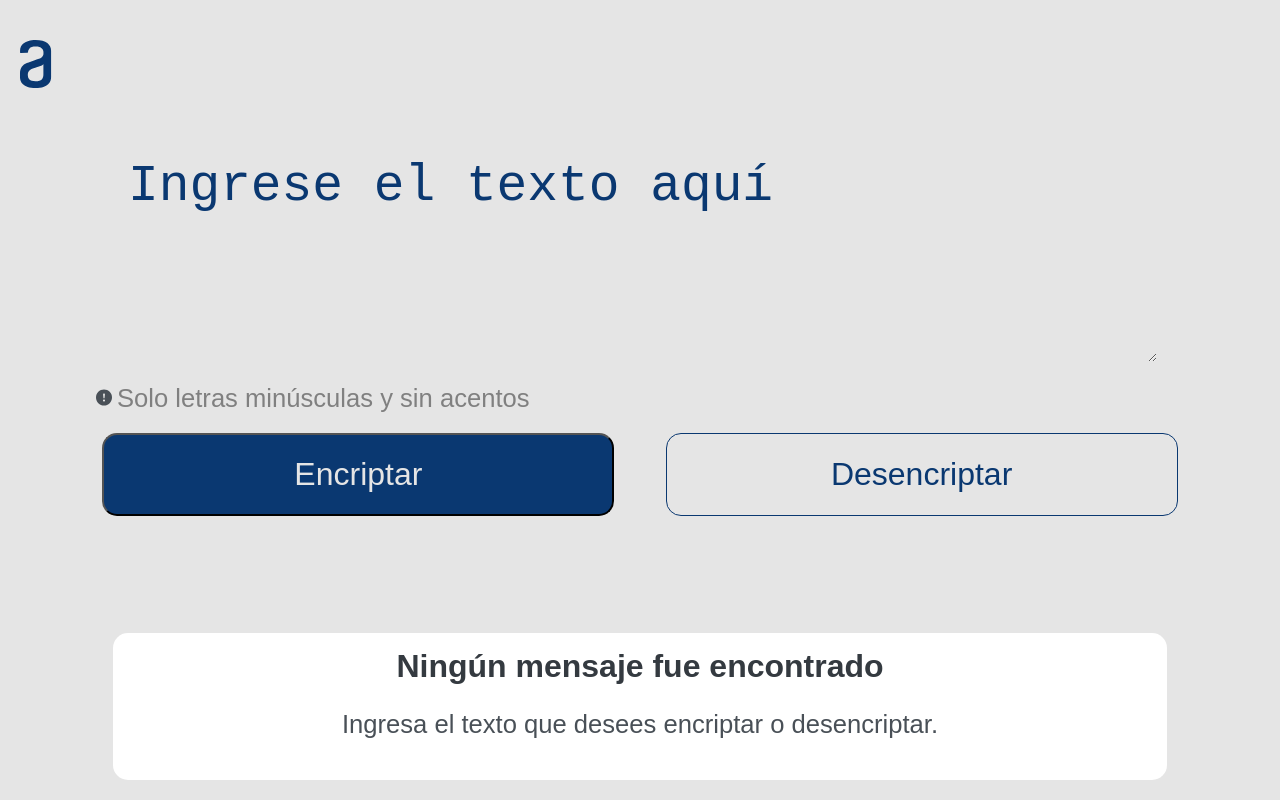
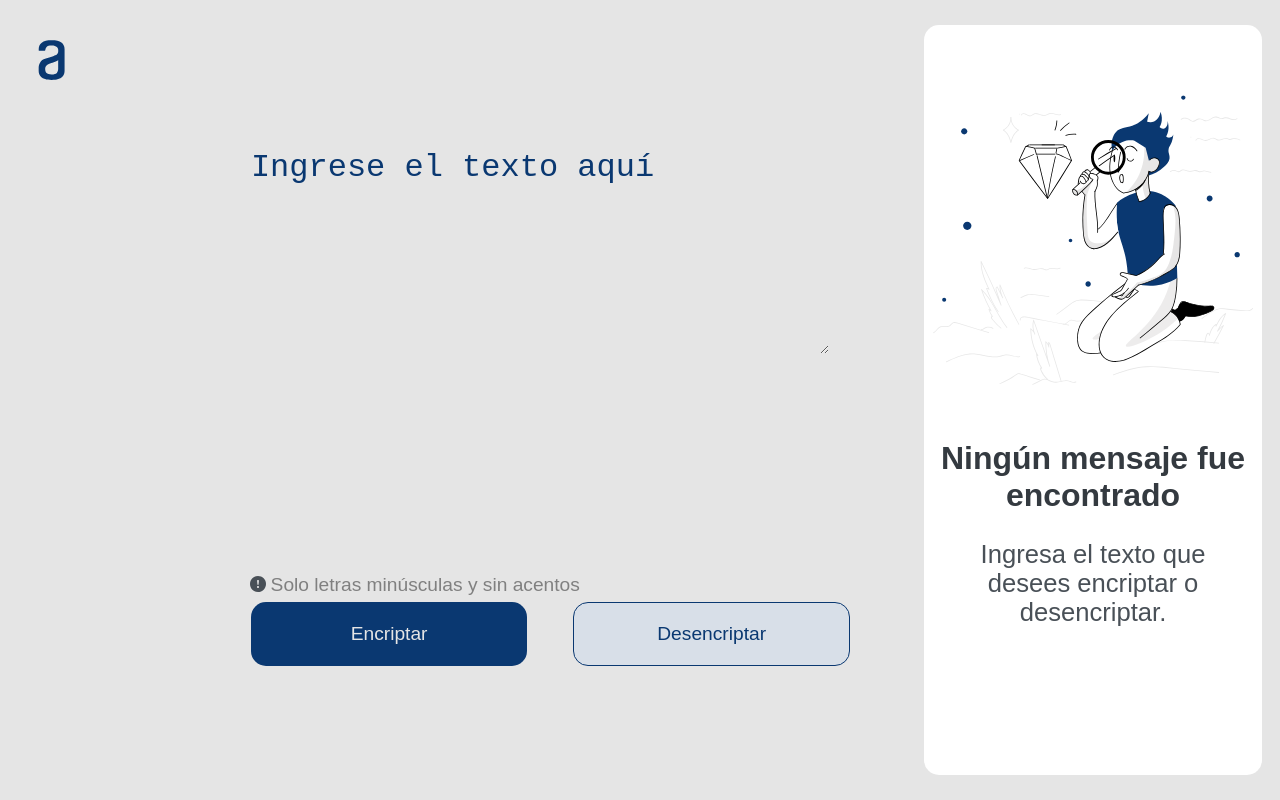
Before and after one commit to SagutierrezWD/alura_encrypter, a plain HTML site: page index.html in a window 1280 px wide. Drawn offline with Linux system fonts and the light colour scheme.

Commit message:
Version desktop del sitio

```diff
--- a/index.html
+++ b/index.html
@@ -7,17 +7,18 @@
     <title>Encriptador - Alura</title>
     <link rel="stylesheet" href="src/css/style.css">
     <link rel="stylesheet" href="src/css/tablet.css">
+    <link rel="stylesheet" href="src/css/desktop.css">
     <link rel="shortcut icon" href="src/resources/icono.svg" type="image/x-icon">
 </head>
 <body>
 
-    <nav>
-        <img src="src/resources/logo.svg" alt="Logo de Alura">
-    </nav>
-
     <main>
 
         <div class="part1">
+
+            <nav>
+                <img src="src/resources/logo.svg" alt="Logo de Alura">
+            </nav>
 
             <section class="query">
                 <textarea name="query" id="query" cols="30" rows="10" placeholder="Ingrese el texto aquí"></textarea>
@@ -43,6 +44,8 @@
 
             <section class="result">
                 <div class="card">
+                    <img src="src/resources/illustration.svg" alt="Ilustracion">
+
                     <span class="title">
                         Ningún mensaje fue encontrado
                     </span>
--- /dev/null
+++ b/src/css/desktop.css
@@ -0,0 +1,75 @@
+@media screen and (min-height:600px) and (min-width:1024px) {
+    nav img {
+        width: 5vw;
+        height: 5vh;
+    }
+
+    main {
+        flex-direction: row;
+        height: 100vh;
+    }
+
+    .part1 {
+        width: 70%;
+    }
+
+    .query {
+        margin: 0 0 0 14vw;
+    }
+
+    .query textarea {
+        font-size: 2.5vw;
+    }
+
+    .info {
+        margin: 17vw 0 0 12vw;
+    }
+
+    .info span {
+        font-size: 1.5vw;
+    }
+
+    .actions {
+        justify-content: space-evenly;
+        margin: 0.5vw 0 0 16vw;
+    }
+
+    .actions button {
+        width: 40%;
+        height: 8vh;
+        font-size: 1.5vw;
+        margin: 0;
+    }
+
+    .actions #encrypt {
+        margin-left: unset;
+    }
+
+    .actions #desencrypt {
+        margin-right: unset;
+    }
+
+    .part2 {
+        position: unset;
+        width: 30%;
+        bottom: unset;
+    }
+
+    .result {
+        display: flex;
+        flex-direction: column;
+        justify-content: center;
+        height: 100%;
+    }
+
+    .result .card {
+        height: 90%;
+        margin: 0 0 0 10px;
+    }
+
+    .card img {
+        display: inline-block;
+        width: 25vw;
+        height: 50vh;
+    }
+}
--- a/src/css/style.css
+++ b/src/css/style.css
@@ -11,8 +11,6 @@ html, body {
     padding: 0;
     box-sizing: border-box;
     font-family: Arial, Helvetica, sans-serif;
-    width: 100%;
-    /* height: 100vh; */
 }
 
 html, body {
@@ -22,8 +20,6 @@ html, body {
 main {
     display: flex;
     flex-direction: column;
-    width: 100%;
-    height: 100%;
 }
 
 body, main, nav {
@@ -51,6 +47,7 @@ nav img {
     padding: 5px;
     font-size: 8vw;
     border: none;
+    outline: none;
     background-color: transparent;
 }
 
@@ -105,10 +102,11 @@ nav img {
 .actions #encrypt {
     background-color: var(--altSiteColor);
     color: var(--backSiteColor);
+    border: none;
 }
 
 .actions #desencrypt {
-    background-color: transparent;
+    background-color: #D8DFE8;
     color: var(--altSiteColor);
     border: 1px solid var(--altSiteColor);
 }
```
